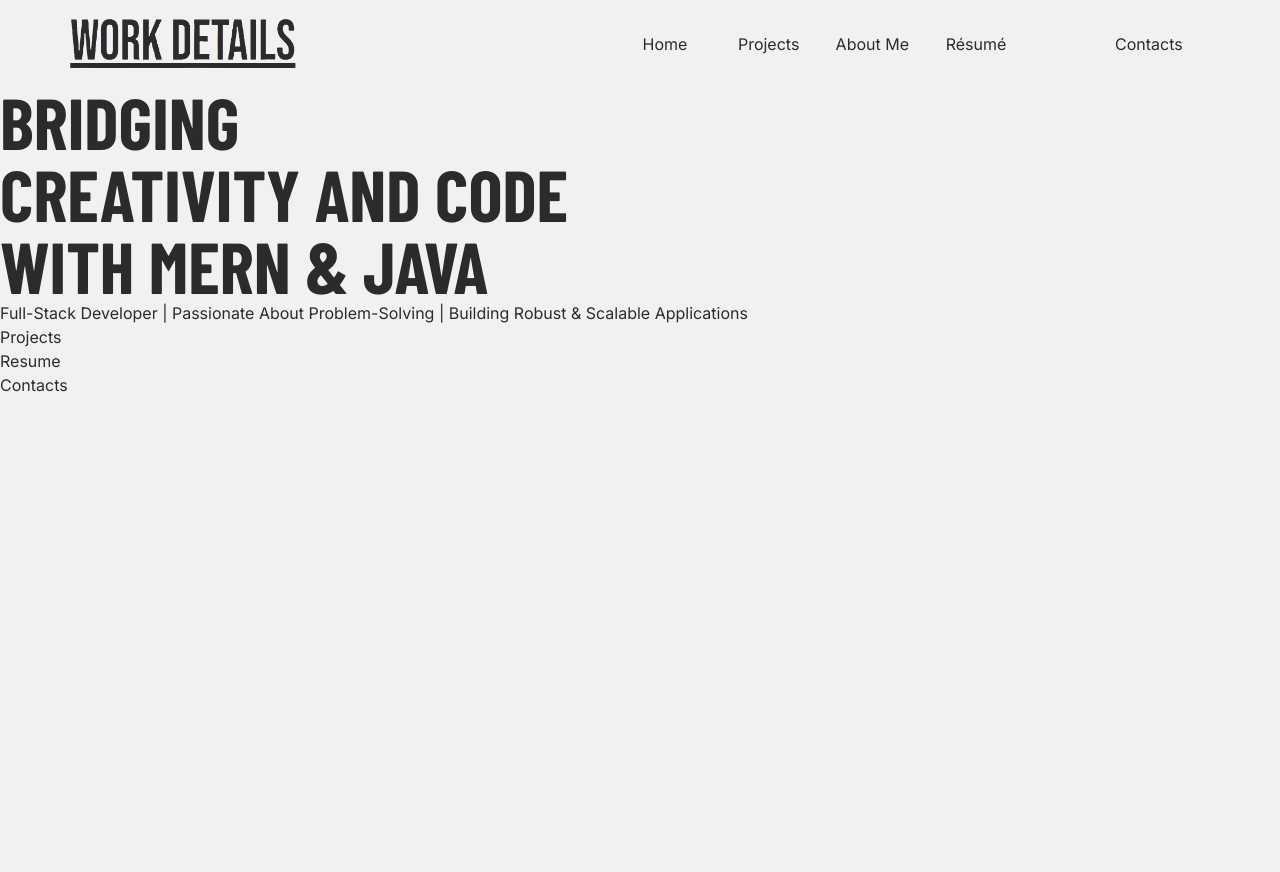
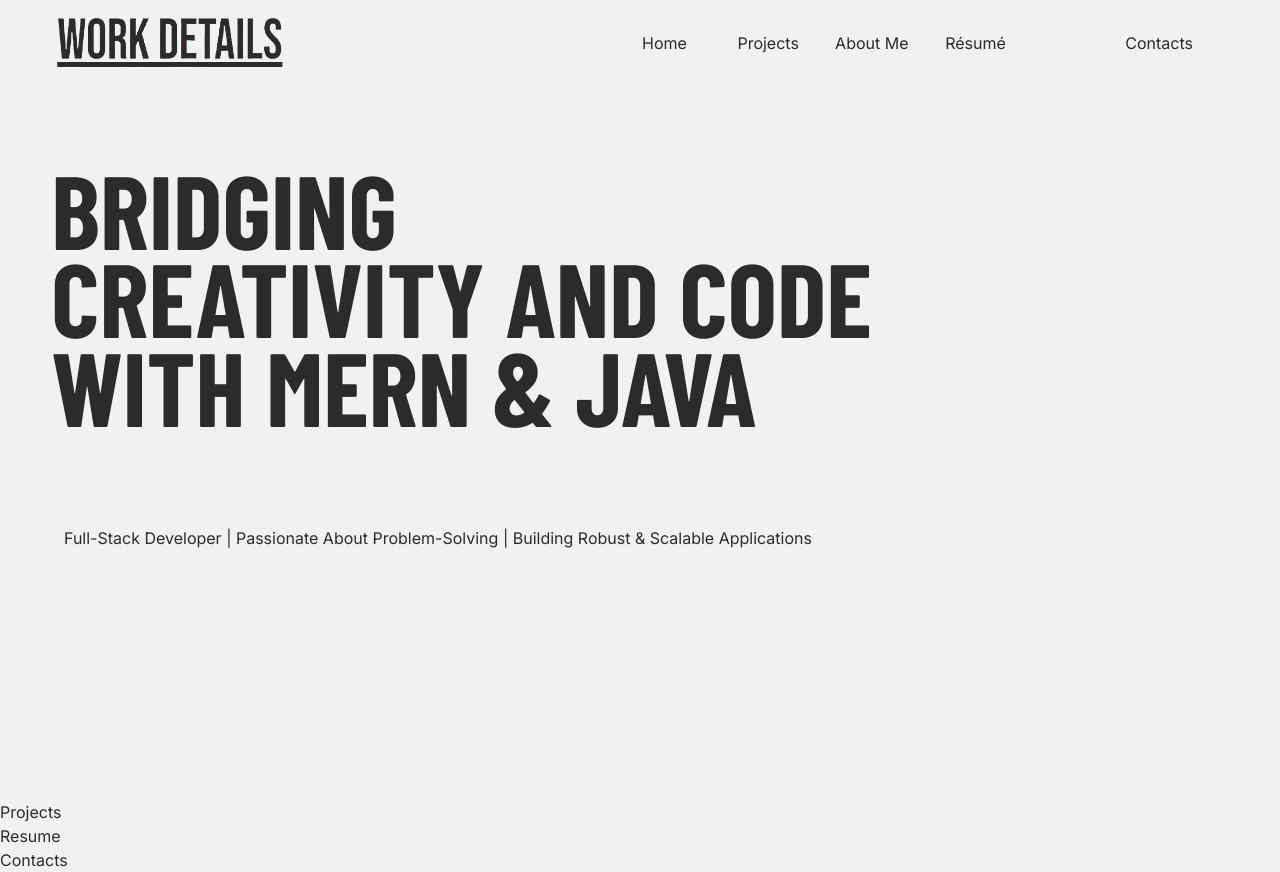
Before and after one commit to Manideep-X/My-work-details, a React (Vite) app: page / in a window 1280 px wide. Before the commit the page ends 800 px from the top, so only its background shows below. Built offline with nearby package versions, Linux system fonts and the light colour scheme; a web font is replaced by a local one.

Commit message:
components modified

```diff
--- a/src/components/CallToAction.jsx
+++ b/src/components/CallToAction.jsx
@@ -3,26 +3,68 @@ import React, { useEffect, useState } from 'react'
 const CallToAction = () => {
 
   const [info, setInfo] = useState(null);
+  const [visibleIndices, setVisibleIndices] = useState([]);
+  const [visibleMsg, setVisibleMsg] = useState([]);
 
   useEffect(() => {
     fetch("src/data/callToAction.json")
       .then(response => response.json())
-      .then(data => setInfo(data));
+      .then(
+        data => {
+        setInfo(data);
+
+        setTimeout(() => {
+          data.titles.forEach((_, i) => {
+            setTimeout(() => {
+              setVisibleIndices(prev => [...prev, i]);
+            }, i * 200);
+          });
+        }, 500)
+
+        setTimeout(() => {
+          data.messages.forEach((_, i) => {
+            setTimeout(() => {
+              setVisibleMsg(prev => [...prev, i]);
+            }, i * 500);
+          });
+        }, 1300)
+
+      })
+      .catch(err => {
+        console.error('There was a problem with the fetch operation : ', err);
+      });
   }, []);
+
   if (!info) {
     return null;
   }
 
   return (
-    <section className='pt-[10.6vh]'>
+    <section className='pt-[20.6vh] px-[4vw] h-screen'>
         {info.titles.map((title, i) => (
-          <span key={i} className='bg-black'>
-            <div className=''>
-              <h1 className='font-titles font-[700] text-7xl uppercase' >{title}</h1>
+          <div key={i} className={`
+            text-nowrap overflow-hidden
+            transition-all duration-[1000ms] ease-slo-to-fast transform
+            ${ visibleIndices.includes(i) ? 'w-full' : 'w-2' }
+          `}>
+            <div className={`
+                font-titles font-[700] text-[6.5rem] uppercase leading-[0.85]
+                transition-all duration-1000 ease-in-out transform
+                ${ visibleIndices.includes(i) ? 'opacity-100' : 'opacity-0' }
+                `} >{title}
             </div>
-          </span>
+          </div>
         ))}
-        <p>{info.message}</p>
+        <div className='px-[1vw] py-[12vh]'>
+          {info.messages.map((msg, j) => (
+            <p className={`
+              inline
+              transition-all duration-500 ease-in-out transform
+              ${ visibleMsg.includes(j) ? 'opacity-100' : 'opacity-0' }
+              `}>{msg}
+            </p>
+          ))}
+        </div>
     </section>
   )
 }
--- a/src/components/Navbar.jsx
+++ b/src/components/Navbar.jsx
@@ -1,9 +1,23 @@
-import React from 'react'
+import React, { useEffect, useState } from 'react'
 
 const Navbar = () => {
+
+  const [navVisible, setNavVisible] = useState(false);
+
+  useEffect(() => {
+    setTimeout(() => {
+      setNavVisible(true);
+    }, 50);
+  }, []);
+
   return (
-    <nav className='fixed backdrop-blur-sm bg-[rgba(241,241,241,0.3)] w-full grid grid-cols-[48%_42%_10%] justify-between py-[1.6vh] px-[5vw]'>
-        <a href=""><img src="./src/assets/icon3.png" alt="Work Projects" className='w-60' /></a>
+    <nav className={`
+    fixed backdrop-blur-sm bg-[rgba(241,241,241,0.3)] w-full
+    grid grid-cols-[48%_42%_10%] justify-between py-[1.5vh] px-[4vw]
+    transition-all duration-700 ease-in-out transform -translate-y-full
+    ${ navVisible ? 'translate-y-0' : '' }
+    `}>
+        <a href="" className='w-60 block'><img src="./src/assets/icon3.png" alt="Work Projects" className='' /></a>
         <ul className='flex gap-[0.6vw] items-center'>
             <li className='w-24 text-center border-b-[1.6px] border-[rgba(43,43,43,0)] hover:border-[rgba(43,43,43,0.8)] hover:tracking-widest active:font-semibold transition-all'>Home</li>
             <li className='w-24 text-center border-b-[1.6px] border-[rgba(43,43,43,0)] hover:border-[rgba(43,43,43,0.8)] hover:tracking-widest active:font-semibold transition-all'>Projects</li>
--- a/src/data/callToAction.json
+++ b/src/data/callToAction.json
@@ -4,5 +4,9 @@
         "Creativity and Code",
         "with MERN & Java"
     ],
-    "message": "Full-Stack Developer | Passionate About Problem-Solving | Building Robust & Scalable Applications"
+    "messages": [
+        "Full-Stack Developer |",
+        " Passionate About Problem-Solving |",
+        " Building Robust & Scalable Applications"
+    ]
 }
--- a/tailwind.config.js
+++ b/tailwind.config.js
@@ -9,6 +9,9 @@ export default {
       fontFamily: {
         'titles': ['"Barlow Condensed"', 'sans-serif'],
       },
+      transitionTimingFunction: {
+        'slo-to-fast': 'cubic-bezier(0.46, 0.03, 0.52, 0.96)',
+      },
     },
   },
   plugins: [],
```
